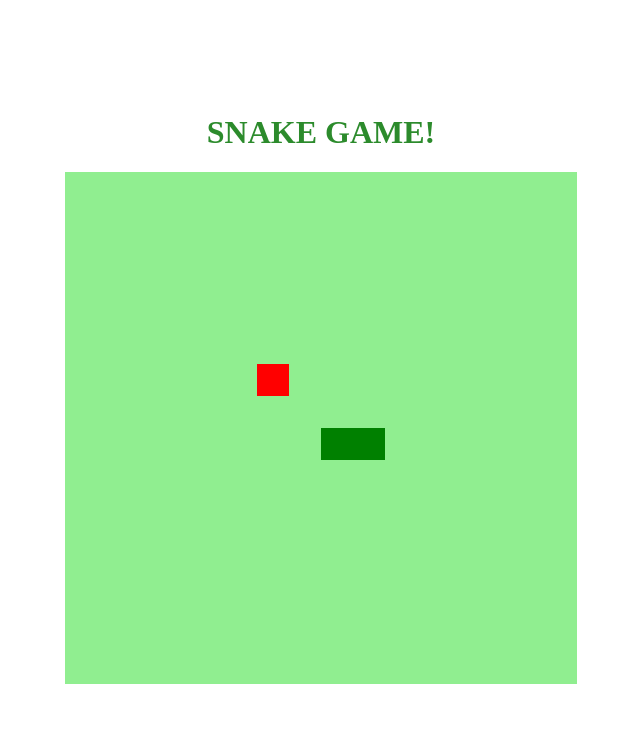
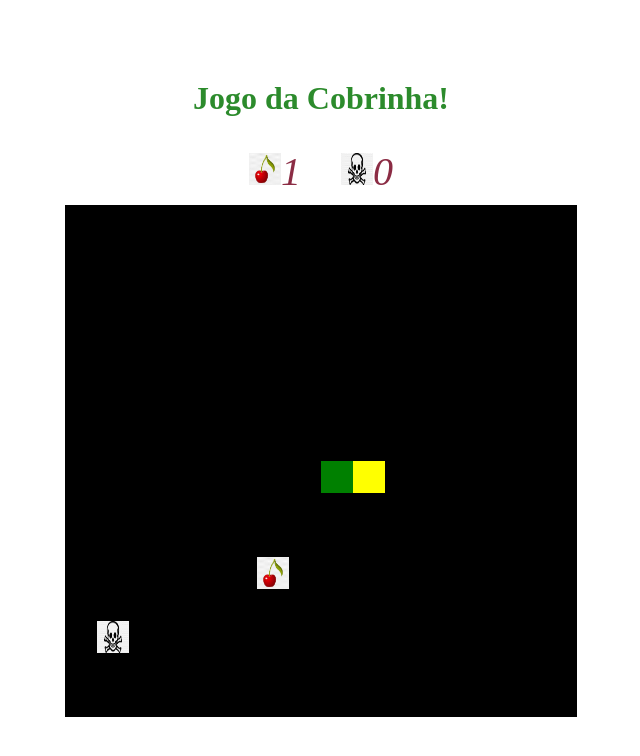
Before and after one commit to manoelfontes/proj-dio-cobrinha, a plain HTML site: page index.html in a window 1280 px wide. Shown: the whole page, without its empty margins (319-959 px from the left). Drawn offline with Linux system fonts and the light colour scheme.

Commit message:
"algumas melhorias"

```diff
--- a/index.html
+++ b/index.html
@@ -9,7 +9,22 @@
     <title>Snake Game</title>
 </head>
 <body>
-        <h1> SNAKE GAME! </h1>
+
+    <div class="canvas">
+        <h1> Jogo da Cobrinha! </h1>
+        <div class="painel">
+            <div id="frutas"></div>
+            <div id="venenos"></div>
+         </div>
+
        <canvas id="snake" width="512" height="512"></canvas>
+    </div>
+
+       <div style="display:none;">
+        <img id="img-fruta"src="fruta.jpg" width="32" height="32">
+      </div>
+      <div style="display:none;">
+        <img id="img-veneno" src="veneno.png" width="32" height="32">
+      </div>
 </body>
 </html>
--- a/script.js
+++ b/script.js
@@ -1,33 +1,64 @@
+
 let canvas = document.getElementById("snake");
 let context = canvas.getContext("2d");
+let imgfruta = document.getElementById("img-fruta");
+let imgveneno = document.getElementById("img-veneno");
+var velocidade = 100;
+
 let box = 32;
 let snake = [];
 snake[0] = {
     x: 8 * box,
     y: 8 * box
 }
-
+let venenos = 0;
+let frutas = 0;
 let direction = "right";
 let food = {
     x: Math.floor(Math.random() * 15 + 1) * box,
     y: Math.floor(Math.random() * 15 + 1) * box
 }
+let veneno = {
+    x: Math.floor(Math.random() * 15 + 1) * box,
+    y: Math.floor(Math.random() * 15 + 1) * box
+}
 function criarBG() {
-    context.fillStyle = "lightgreen";
+    context.fillStyle = "black";
     context.fillRect(0, 0, 16 * box, 16 * box);
 }
 function criarCobrinha() {
-    for(i=0; i < snake.length; i++){
+    for(i=1; i < snake.length; i++){
         context.fillStyle = "green";
         context.fillRect(snake[i].x, snake[i].y, box, box);
+
     }
 }
-
-function drawFood(){
+function cabecaCobrinha() {
+        context.fillStyle = "yellow";
+        context.fillRect(snake[0].x, snake[0].y, box, box);
+   }
+/* function drawFood(){
     context.fillStyle = "red";
     context.fillRect(food.x, food.y, box, box);
+
+} */
+function drawFood(){
+    context.drawImage(imgfruta,food.x, food.y, box, box);
+
 }
+
+/* function drawVeneno(){
+    context.fillStyle = "white";
+    context.fillRect(veneno.x, veneno.y, box, box);
+
+} */
+function drawVeneno(){
+    context.drawImage(imgveneno,veneno.x, veneno.y, box, box);
+
+}
+
 document.addEventListener('keydown',update);
+
 
 function update(event){
     if(event.keyCode == 37 && direction != "right") direction = "left";
@@ -36,7 +67,14 @@ function update(event){
     if(event.keyCode == 40 && direction != "up") direction = "down";
 }
 
-function inicarJogo(){
+function letreiro(){
+
+ document.getElementById("frutas").innerHTML ="<img id='img-fruta'src='fruta.jpg' width=32 height=32>" + frutas ;
+ document.getElementById("venenos").innerHTML = "<img id='img-fruta'src='veneno.png' width=32 height=32>"+ venenos;
+}
+
+function iniciarJogo(){
+
    if(snake[0].x > 15 * box && direction == "right") snake[0].x = 0;
    if(snake[0].x < 0 && direction == "left") snake[0].x = 16 * box;
    if(snake[0].y > 15 * box && direction == "down") snake[0].y = 0;
@@ -49,8 +87,10 @@ function inicarJogo(){
         }
     }
     criarBG();
+    cabecaCobrinha()
     criarCobrinha();
     drawFood();
+    drawVeneno();
 
     let snakeX = snake[0].x;
     let snakeY = snake[0].y;
@@ -60,15 +100,34 @@ function inicarJogo(){
     if(direction == "up") snakeY -= box;
     if(direction == "down") snakeY += box;
 
+    if(snakeX != veneno.x || snakeY != veneno.y) {
+
+    }
+    else{
+        snake.pop();
+        snake.pop();
+        frutas -=1;
+        venenos +=1;
+        veneno.x = Math.floor(Math.random() * 15 + 1) * box;
+        veneno.y = Math.floor(Math.random() * 15 + 1) * box;
+        if(snake.length == 0){
+            clearInterval(jogo);
+            alert("Game Over :(");
+        }
+    }
+
+
     if(snakeX != food.x || snakeY != food.y){
         snake.pop();
+
     }
     else{
          food.x = Math.floor(Math.random() * 15 + 1) * box;
          food.y = Math.floor(Math.random() * 15 + 1) * box;
-    }
+         frutas +=1;
+         velocidade -=15;
 
-
+}
 
     let newHead = {
         x: snakeX,
@@ -76,6 +135,9 @@ function inicarJogo(){
     }
 
     snake.unshift(newHead);
+    letreiro();
+
 }
+   // iniciarJogo();
 
-let jogo = setInterval(inicarJogo, 100);
+    var jogo = setInterval(iniciarJogo,velocidade);
--- a/style.css
+++ b/style.css
@@ -1,9 +1,25 @@
-body{
+.canvas{
     height: 95vh;
-    width: 95   ;
+    width: 95;
     display: flex;
-    justify-content: center;
+    justify-content: center ;
     align-items: center;
     flex-direction: column;
     color: rgb(44, 139, 44);
 }
+.painel{
+    height: 95wh;
+    width: 95;
+    display: flex;
+    justify-content: space-between;
+    align-items: center;
+    color: rgb(139, 44, 68);
+    font-size: 40px;
+    font-style: italic;
+    font-family: 'Times New Roman', Times, serif;
+    padding: 10px;
+   }
+#frutas{
+    margin-right: 40px;
+
+}
```
Also changed, not shown: fruta.jpg (added), veneno.png (added).
